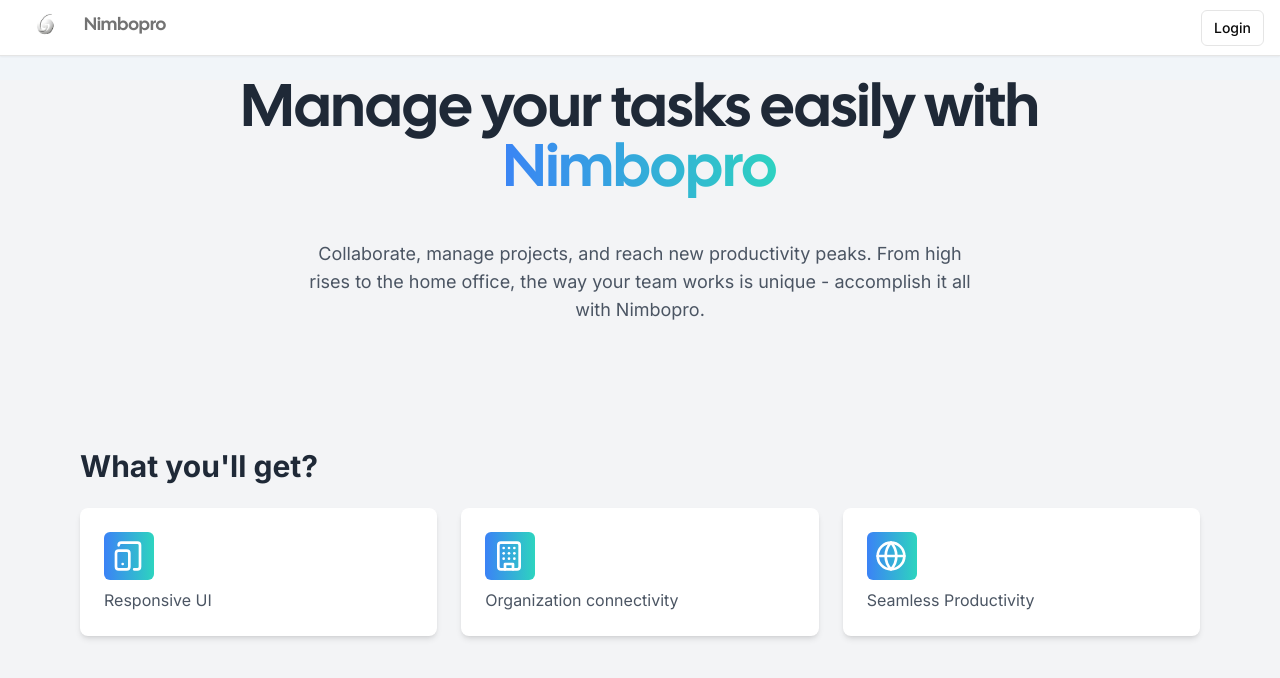
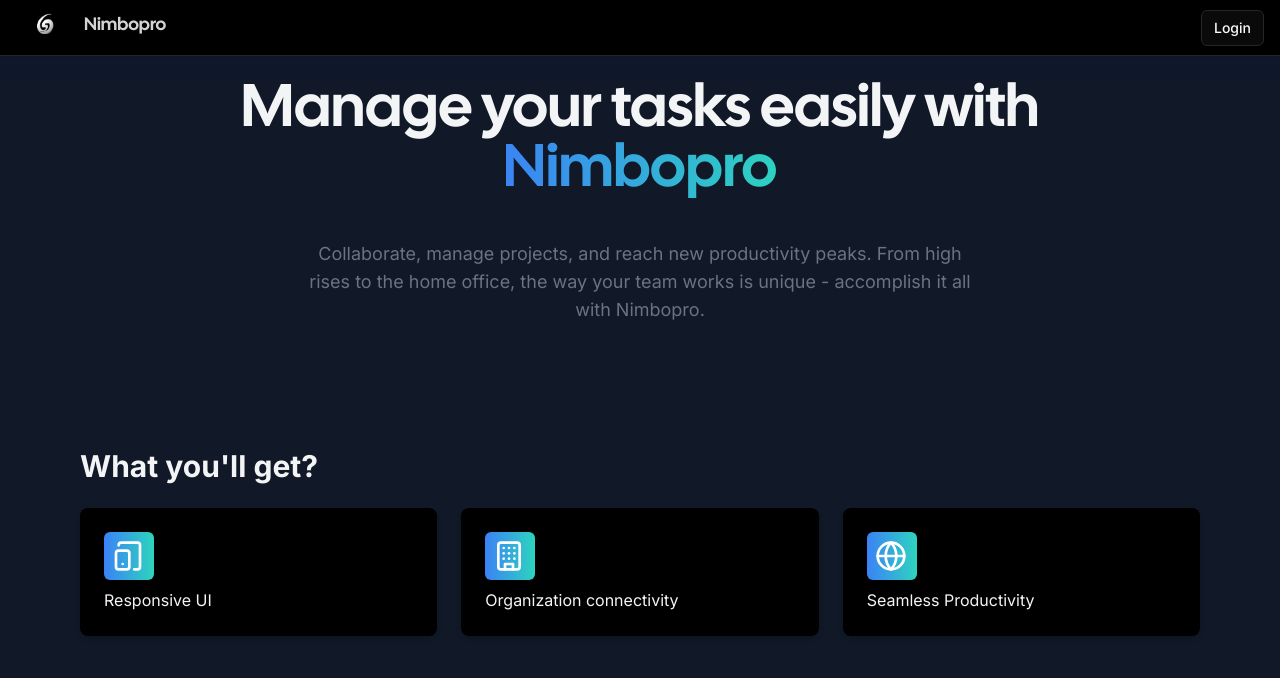
Before and after one commit to nishanneupane/nimbopro, a Next.js app: page / in a window 1280 px wide. Shown: the top 678 px of the page. Built offline with nearby package versions, Linux system fonts and the light colour scheme.

Commit message:
update : marketing page

```diff
--- a/app/(marketing)/_components/navbar.tsx
+++ b/app/(marketing)/_components/navbar.tsx
@@ -5,7 +5,7 @@ import React from 'react'
 
 const Navbar = () => {
     return (
-        <div className="fixed top-0 w-full h-14 px-4 border-b shadow-sm bg-white flex items-center">
+        <div className="fixed top-0 w-full h-14 px-4 border-b shadow-sm bg-black flex items-center">
             <div className="md:max-w-screen-2xl mx-auto flex items-center w-full justify-between">
                 <Logo />
 
--- a/app/(marketing)/layout.tsx
+++ b/app/(marketing)/layout.tsx
@@ -4,9 +4,9 @@ import Footer from './_components/footer'
 
 const MarketingLayout = ({ children }: { children: React.ReactNode }) => {
     return (
-        <div className='h-screen bg-slate-100'>
+        <div className='h-screen bg-slate-900'>
             <Navbar />
-            <main className='pt-20 pb-20 bg-slate-100'>
+            <main className='pt-20 pb-20 bg-slate-900'>
                 {children}
             </main>
             {/* <Footer/> */}
--- a/app/(marketing)/page.tsx
+++ b/app/(marketing)/page.tsx
@@ -1,38 +1,3 @@
-// import { Button } from '@/components/ui/button'
-// import Link from 'next/link'
-// import React from 'react'
-// import LocalFont from "next/font/local"
-// import { cn } from '@/lib/utils'
-
-// const headingFont = LocalFont({
-//     src: "../../public/fonts/font.woff2"
-// })
-
-// const MarketingPage = () => {
-//     return (
-//         <div className='flex items-center justify-start flex-col bg-gray-100 min-h-screen'>
-//             <div className={cn("flex items-center justify-center flex-col", headingFont.className)}>
-//                 <h1 className="text-3xl md:text-6xl text-center text-gray-800 mb-6">
-//                     Manage your tasks easily with<br />
-//                     <span className="bg-gradient-to-r from-blue-500 to-teal-400 text-transparent bg-clip-text p-2 rounded-md mt-3">Nimbopro</span>
-//                 </h1>
-//             </div>
-//             <div className="text-base md:text-lg text-gray-600 mt-4 max-w-md md:max-w-2xl text-center mx-auto">
-//                 Collaborate, manage projects, and reach new productivity peaks. From high rises to the home office, the way your team works is unique - accomplish it all with Nimbopro.
-//             </div>
-//             <Button className='mt-6 text-white font-bold py-2 px-4 rounded transition duration-300 ease-in-out transform hover:scale-105'>
-//                 <Link href={"/sign-up"}>
-//                     Get Nimbopro for Free
-//                 </Link>
-//             </Button>
-//         </div>
-//     )
-// }
-
-// export default MarketingPage
-
-
-
 import { Button } from '@/components/ui/button'
 import Link from 'next/link'
 import React from 'react'
@@ -46,14 +11,14 @@ const headingFont = LocalFont({
 
 const MarketingPage = () => {
     return (
-        <div className='flex items-center justify-start flex-col bg-gray-100 min-h-screen'>
+        <div className='flex items-center justify-start flex-col bg-gray-900 min-h-screen'>
             <div className={cn("flex items-center justify-center flex-col", headingFont.className)}>
-                <h1 className="text-3xl md:text-6xl text-center text-gray-800 mb-6">
+                <h1 className="text-3xl md:text-6xl text-center text-gray-100 mb-6">
                     Manage your tasks easily with<br />
                     <span className="bg-gradient-to-r from-blue-500 to-teal-400 text-transparent bg-clip-text p-2 rounded-md mt-3">Nimbopro</span>
                 </h1>
             </div>
-            <div className="text-base md:text-lg text-gray-600 mt-4 max-w-md md:max-w-2xl text-center mx-auto">
+            <div className="text-base md:text-lg text-gray-500 mt-4 max-w-md md:max-w-2xl text-center mx-auto">
                 Collaborate, manage projects, and reach new productivity peaks. From high rises to the home office, the way your team works is unique - accomplish it all with Nimbopro.
             </div>
             <Button className='mt-6 text-white font-bold py-2 px-4 rounded transition duration-300 ease-in-out transform hover:scale-105 mb-5 -z-10'>
@@ -66,23 +31,23 @@ const MarketingPage = () => {
             {/* Services Section */}
             <section className="py-10 w-full">
                 <div className="max-w-6xl mx-auto px-4">
-                    <h2 className="text-3xl font-bold text-gray-800 mb-6">What you&apos;ll get?</h2>
+                    <h2 className="text-3xl font-bold text-gray-100 mb-6">What you&apos;ll get?</h2>
                     <div className="grid grid-cols-1 md:grid-cols-2 lg:grid-cols-3 gap-6">
-                        <div className="bg-white shadow-md rounded-lg p-6">
+                        <div className="bg-black shadow-md rounded-lg p-6">
                             <h3 className="text-xl font-extrabold bg-gradient-to-r from-blue-500 to-teal-400 text-white mb-2 w-[50px] p-2 rounded-md"><TabletSmartphone className='h-8 w-8 mr-2' /></h3>
-                            <p className="text-gray-600">
+                            <p className="text-gray-100">
                                 Responsive UI
                             </p>
                         </div>
-                        <div className="bg-white shadow-md rounded-lg p-6">
+                        <div className="bg-black shadow-md rounded-lg p-6">
                             <h3 className="text-xl font-extrabold bg-gradient-to-r from-blue-500 to-teal-400 text-white mb-2 w-[50px] p-2 rounded-md"><Building className='h-8 w-8 mr-2' /></h3>
-                            <p className="text-gray-600">
+                            <p className="text-gray-100">
                                 Organization connectivity
                             </p>
                         </div>
-                        <div className="bg-white shadow-md rounded-lg p-6">
+                        <div className="bg-black shadow-md rounded-lg p-6">
                             <h3 className="text-xl font-extrabold bg-gradient-to-r from-blue-500 to-teal-400 text-white mb-2 w-[50px] p-2 rounded-md"><Globe className='h-8 w-8 mr-2' /></h3>
-                            <p className="text-gray-600">
+                            <p className="text-gray-100">
                                 Seamless Productivity
                             </p>
                         </div>
--- a/app/(platform)/(clerk)/layout.tsx
+++ b/app/(platform)/(clerk)/layout.tsx
@@ -4,11 +4,10 @@ const AuthLayout = ({ children }: { children: React.ReactNode }) => {
     return (
         <div className='w-full h-full flex items-center justify-center gap-5 flex-col md:flex-row pt-5 md:pt-0'>
             <div className='flex items-start justify-start flex-col p-1'>
-                <h1 className={" text-start font-bold text-3xl md:text-5xl flex items-center gap-3 text-black"}>
-                    Welcome to<br />
+                <h1 className={" text-start font-bold text-3xl md:text-5xl flex items-center gap-3 text-white"}>
                     <span className='bg-sky-600 text-white rounded-md px-5 py-2'>Nimbo pro</span>
                 </h1>
-                <p className='text-black text-sm font-medium max-w-[430px] '>
+                <p className='text-white text-sm font-medium max-w-[430px] hidden md:block'>
                     Collaborate , manage projects and react new productivity peaks. From high rises to the home office , the way your team works is unique - accomplish it all with Nimbopro
                 </p>
             </div>
--- a/app/globals.css
+++ b/app/globals.css
@@ -8,36 +8,37 @@ body,:root {
 }
 @layer base {
   :root {
-    --background: 0 0% 100%;
-    --foreground: 0 0% 3.9%;
+    --background: 0 0% 3.9%; /* Dark background color */
+    --foreground: 0 0% 98%; /* Light text color */
 
-    --card: 0 0% 100%;
-    --card-foreground: 0 0% 3.9%;
+    --card: 0 0% 3.9%; /* Dark card background color */
+    --card-foreground: 0 0% 98%; /* Light text color on card */
 
-    --popover: 0 0% 100%;
-    --popover-foreground: 0 0% 3.9%;
+    --popover: 0 0% 3.9%; /* Dark popover background color */
+    --popover-foreground: 0 0% 98%; /* Light text color on popover */
 
-    --primary: 0 0% 9%;
-    --primary-foreground: 0 0% 98%;
+    --primary: 0 0% 98%; /* Light primary color */
+    --primary-foreground: 0 0% 9%; /* Dark text color for primary elements */
 
-    --secondary: 0 0% 96.1%;
-    --secondary-foreground: 0 0% 9%;
+    --secondary: 0 0% 14.9%; /* Slightly darker secondary color */
+    --secondary-foreground: 0 0% 98%; /* Light text color for secondary elements */
 
-    --muted: 0 0% 96.1%;
-    --muted-foreground: 0 0% 45.1%;
+    --muted: 0 0% 14.9%; /* Slightly darker muted color */
+    --muted-foreground: 0 0% 63.9%; /* Darker text color for muted elements */
 
-    --accent: 0 0% 96.1%;
-    --accent-foreground: 0 0% 9%;
+    --accent: 0 0% 14.9%; /* Slightly darker accent color */
+    --accent-foreground: 0 0% 98%; /* Light text color for accent elements */
 
-    --destructive: 0 84.2% 60.2%;
-    --destructive-foreground: 0 0% 98%;
+    --destructive: 0 62.8% 30.6%; /* Darker destructive color */
+    --destructive-foreground: 0 0% 98%; /* Light text color for destructive elements */
 
-    --border: 0 0% 89.8%;
-    --input: 0 0% 89.8%;
-    --ring: 0 0% 3.9%;
+    --border: 0 0% 14.9%; /* Slightly darker border color */
+    --input: 0 0% 14.9%; /* Slightly darker input color */
+    --ring: 0 0% 83.1%; /* Lighter ring color */
 
-    --radius: 0.5rem;
+    --radius: 0.5rem; /* Border radius */
   }
+
 
   .dark {
     --background: 0 0% 3.9%;
--- a/components/logo.tsx
+++ b/components/logo.tsx
@@ -18,7 +18,7 @@ const Logo = () => {
                     height={60}
                     width={60}
                 />
-                <p className={cn("text-lg text-neutral-500 pb-1",headingFont.className)}>Nimbopro</p>
+                <p className={cn("text-lg text-neutral-300 pb-1",headingFont.className)}>Nimbopro</p>
             </div>
         </Link>
     )
```
